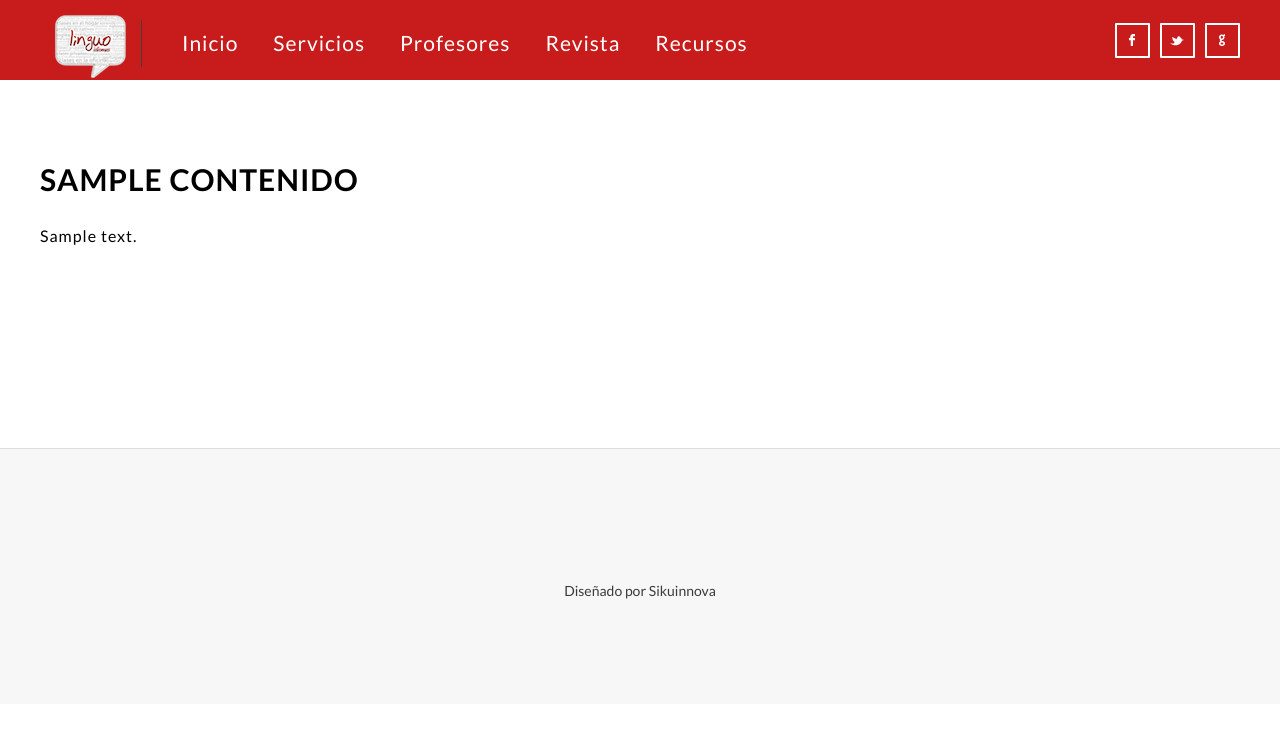
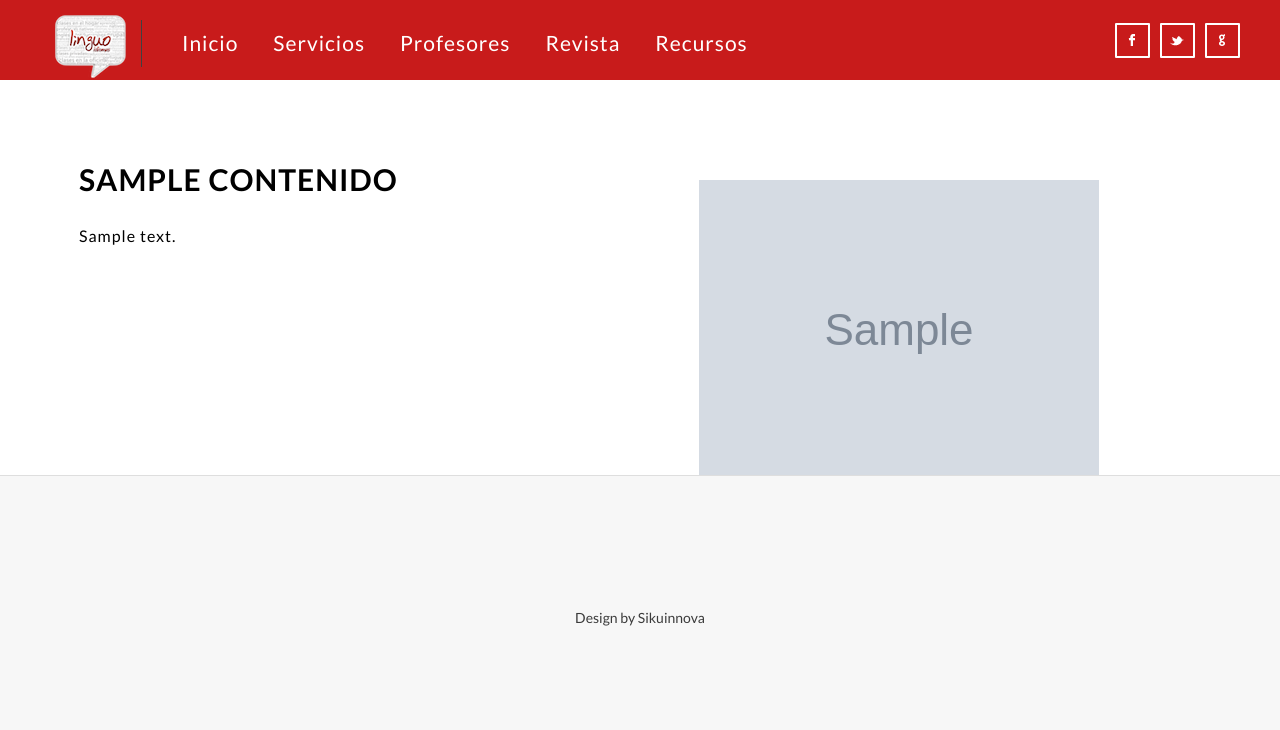
Before and after one commit to arcegk/linguo, a Django app: template templates/servicios.html in a window 1280 px wide. Shown: the top 730 px of the page. Run offline with Django 3.2, Linux system fonts and the light colour scheme; the template is opened without the code that fills it: values that come from a table or form of the project are taken from there, others are empty; tables that the repository leaves empty hold one stand-in row (values such as "Sample post"); grey boxes marked "Sample" are stand-in pictures.

Commit message:
release-01

```diff
--- a/static/css/main_responsive.css
+++ b/static/css/main_responsive.css
@@ -403,10 +403,13 @@ header ul.social li a.gplus{
 
 .info_pic{
     display: block;
-    width: 50%;
-    height: 405px;
+    width: 45%;
+    height: 250px;
     float: left;
-    background: url('../img/info_img.jpg') no-repeat;
+    margin-top: 100px;
+    margin-left: 20px;
+    margin-right: 5px;
+    padding-top: 45px;
 
     background-size: cover;
     -webkit-background-size: cover;
@@ -417,11 +420,13 @@ header ul.social li a.gplus{
 .info_details{
     display: block;
     width: 50%;
-    height: 245px;
+    height: auto;
     float: left;
     padding: 80px 0;
     padding-bottom: 2em;
     margin-bottom: .7em;
+    margin-left: 15px;
+
 }
 
 .info_details h3{
@@ -445,6 +450,7 @@ header ul.social li a.gplus{
     margin: 0 0 3.333333333333333% 40px;
     letter-spacing: 1px;
     line-height: 30px;
+    text-align: justify;
 
 }
 
@@ -523,11 +529,14 @@ header ul.social li a.gplus{
 
 .morecontent span {
     display: none;
+
+
     }
 
 a.morelink {
     text-decoration:none;
     outline: none;
+    margin-bottom:  2em;
 }
 
 .more a {
--- a/templates/base.html
+++ b/templates/base.html
@@ -46,7 +46,7 @@
 {% endblock %}
 
 <footer>
-		<p class="rights">Diseñado por <span>Sikuinnova</span></p>
+		<p class="rights">Design by <span>Sikuinnova</span></p>
 	</footer><!--  End Footer  -->
 
 </body>
--- a/templates/servicios.html
+++ b/templates/servicios.html
@@ -8,7 +8,7 @@
     var ellipsestext = "...";
     var moretext = "Leer más";
     var lesstext = "Leer menos";
-    $('p').each(function() {
+    $('.dfd').each(function() {
         var content = $(this).html();
 
  		console.log(content);
@@ -17,7 +17,7 @@
             var c = content.substr(0, showChar);
             var h = content.substr(showChar-1, content.length - showChar);
 
-            var html = c + '<span class="moreellipses">' + ellipsestext+ ' </span><span class="morecontent"><span>' + h + '</span>  <a href="" class="morelink">' + moretext + '</a></span>';
+            var html = c + '<span class="moreellipses">' + ellipsestext+ ' </span><span class="morecontent"><span>' + h + '</span>  <a href="" class="morelink">' + moretext + '</a>';
 
 
             $(this).html(html);
@@ -45,9 +45,11 @@
 {%block content %}
 <body>
 		<div class="content">
-			<section class="info">
+			<section class="info" >
 				 {%for servicio in servicios%}
-				 <div class="info_details more">
+				<div class="info_pic" style="{%cycle 'float:right' 'float:left' %}; background: url('{{servicio.imagen}}') no-repeat  ">
+				</div>
+				 <div class="info_details more" style="{%cycle 'float:right' 'float:left' %}">
 				 	<h3>{{servicio.titulo}}</h3>
 				 	<div id="me">
 				 	<p>{{servicio.texto}}</p>
```
